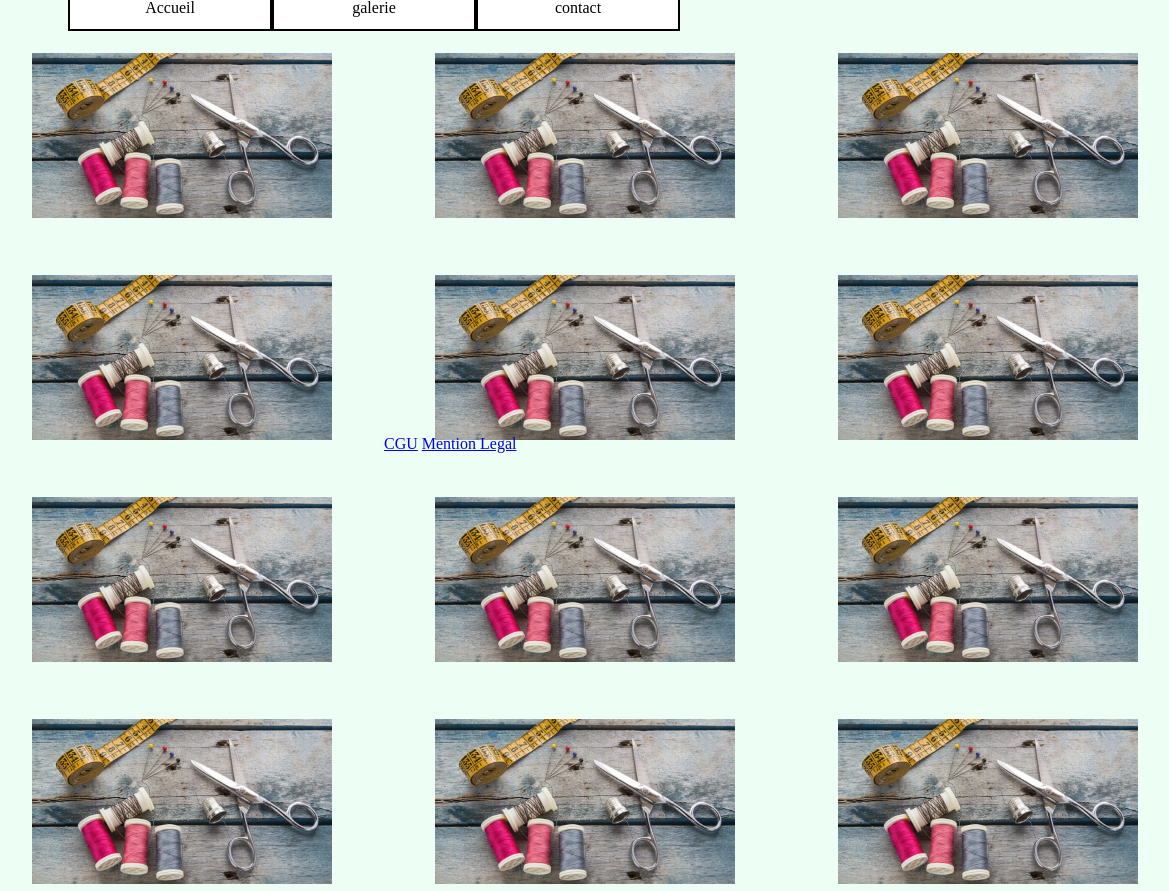
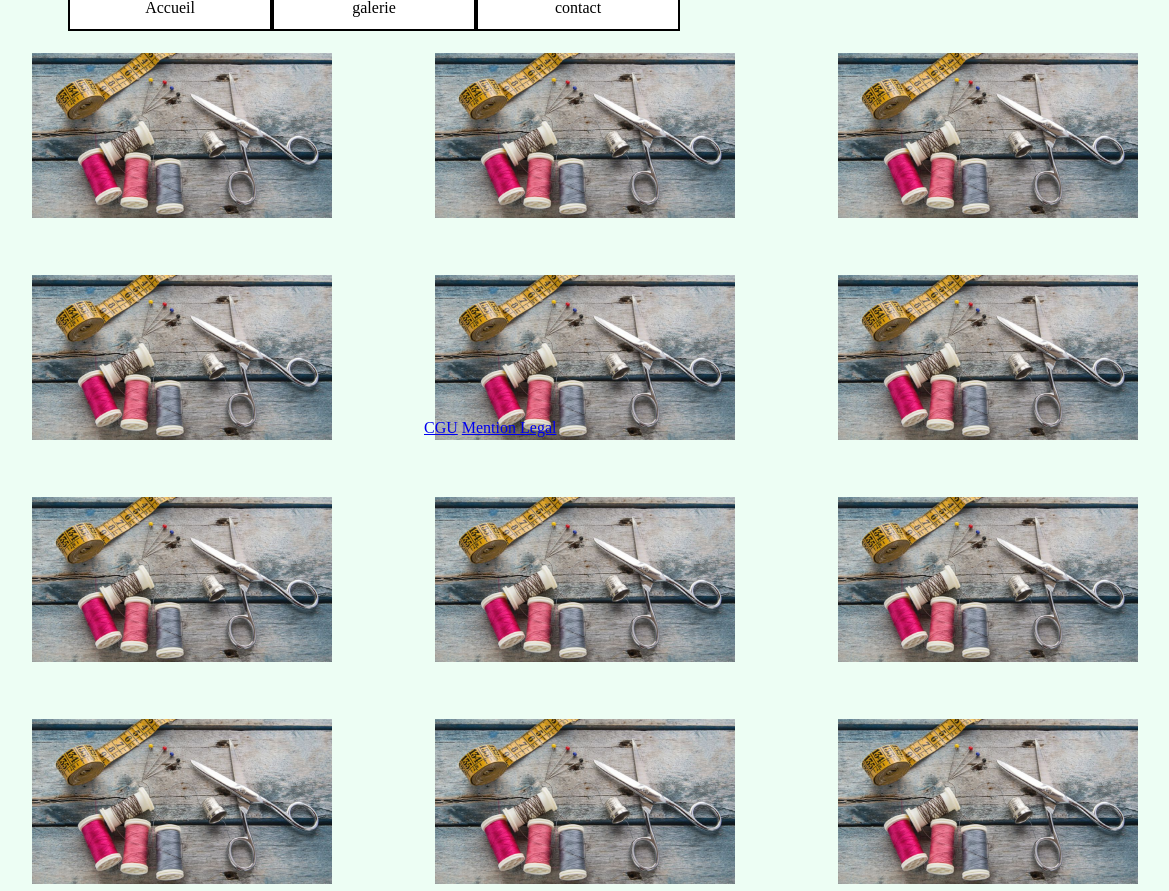
Before and after one commit to GeoffroyDutot/bulle_de_fils, a PHP site: page /src/php/galerie.php in a window 1480 px wide; the page is wider, and only the part inside the window is pictured. Shown: the part 339-1230 px from the top of that part, without its empty margins (282-1451 px from the left). Run offline with PHP 8.4, Linux system fonts and the light colour scheme.

Commit message:
fix bug index text

```diff
--- a/src/css/index.css
+++ b/src/css/index.css
@@ -1,6 +1,5 @@
 .autor{
     margin-top: 23%;
-    position: fixed;
     text-align: justify;
     margin-left: 10%;
     margin-right: 10%;
--- a/src/php/footer.php
+++ b/src/php/footer.php
@@ -1,4 +1,6 @@
 <footer>
+  <ul>
     <a href="../html/cgu.html">CGU</a>
     <a href="../html/mention_legal.html">Mention Legal</a>
+  </ul>
 </footer>
```
